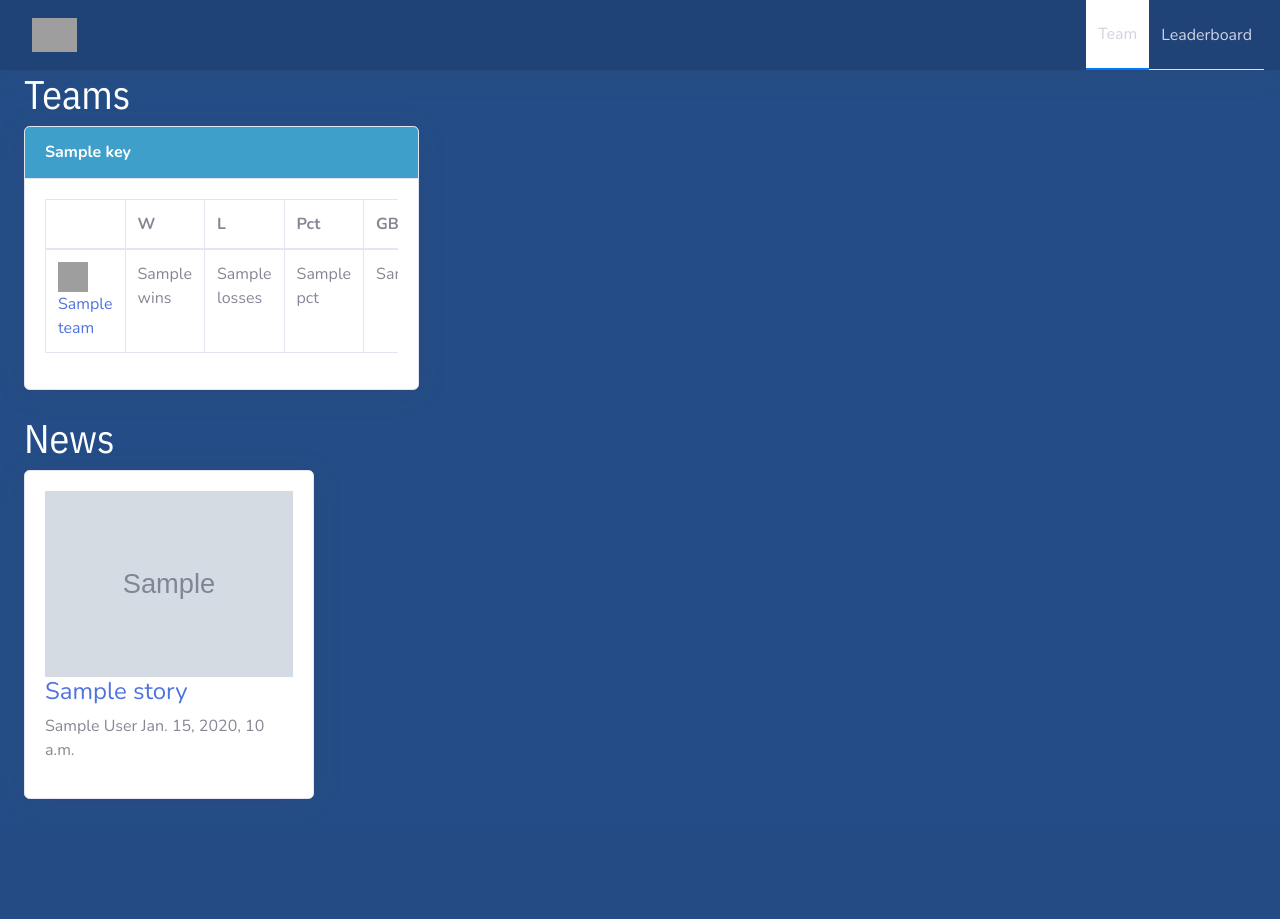
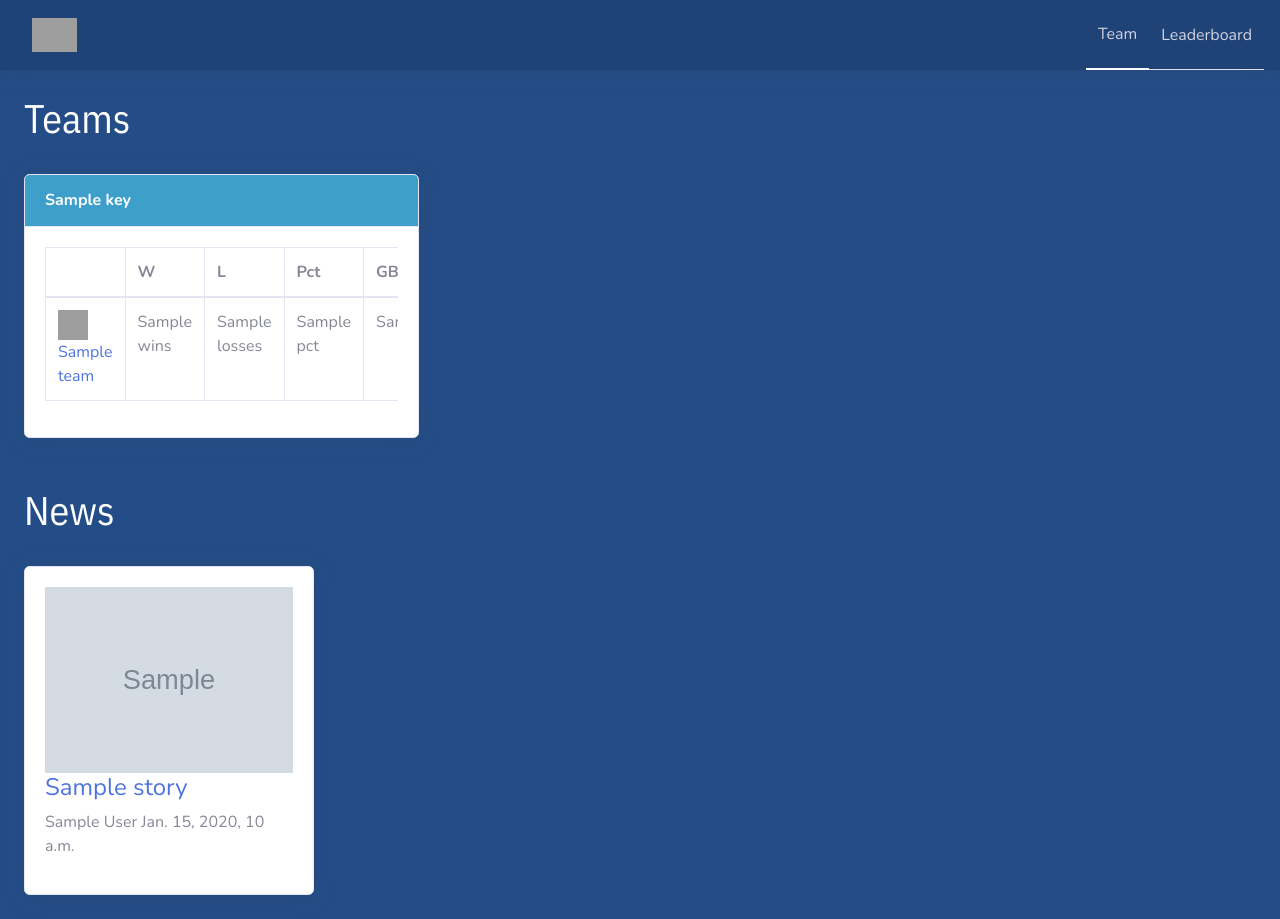
Before and after one commit to dnahon/blueJaysApp, a Django app: template statsApp/templates/v2/index.html in a window 1280 px wide. Before the commit the page ends 799 px from the top, so only its background shows below. Run offline with Django 4.2, Linux system fonts and the light colour scheme; the template is opened without the code that fills it: most values are stand-ins (such as "Sample title", 1, 10 or a date in 2020); grey boxes marked "Sample" are stand-in pictures; some libraries are stand-ins or nearby versions; grey boxes are pictures that could not be loaded.

Commit message:
almost done

```diff
--- a/statsApp/templates/v2/base.html
+++ b/statsApp/templates/v2/base.html
@@ -15,7 +15,7 @@
     <title>Bue Jays App</title>
 
     <!-- Custom fonts for this template-->
-    <link href="{% static 'vendor/fontawesome-free/css/all.min.css' %}" rel="stylesheet" type="text/css">
+    <link rel="stylesheet" href="https://cdnjs.cloudflare.com/ajax/libs/font-awesome/6.4.2/css/all.min.css" integrity="sha512-z3gLpd7yknf1YoNbCzqRKc4qyor8gaKU1qmn+CShxbuBusANI9QpRohGBreCFkKxLhei6S9CQXFEbbKuqLg0DA==" crossorigin="anonymous" referrerpolicy="no-referrer" />
     <link
         href="https://fonts.googleapis.com/css?family=Nunito:200,200i,300,300i,400,400i,600,600i,700,700i,800,800i,900,900i"
         rel="stylesheet">
--- a/statsApp/templates/v2/index.html
+++ b/statsApp/templates/v2/index.html
@@ -12,16 +12,18 @@
 
     .nav-transparent-tabs .nav-item {
             margin-bottom: 0;
+            color: white !important;
         }
         .nav-transparent-tabs .nav-link {
             background: transparent;
             border: none;
-            color: #000; /* Unselected tab text color */
+            color: white; /* Unselected tab text color */
             border-radius: 0;
         }
         .nav-transparent-tabs .nav-link.active {
-            border-bottom: 2px solid #007bff; /* Selected tab highlight color */
-            color: #fff; /* Selected tab text color */
+            background: transparent;
+            border-bottom: 2px solid white; /* Selected tab highlight color */
+            color: white; /* Text color for unselected tabs */
         }
 
 </style>
@@ -47,7 +49,7 @@
 <div class="tab-content" id="myTabContent">
     <div class="tab-pane fade show active" id="team" role="tabpanel" aria-labelledby="team-tab">
         <div class="row px-6">
-            <div class="col-12">
+            <div class="col-12 my-4">
                 <h1 style="color: white; font-family: 'IBM Plex Sans Condensed'; " class="mb-2 d-block"> Teams </h1>
             </div>
 
@@ -99,7 +101,7 @@
             {% endfor %}
         </div>
         <div class="row px-6">
-            <div class="col-12">
+            <div class="col-12  my-4">
                 <h1 style="color: white; font-family: 'IBM Plex Sans Condensed'; " class="mb-2 d-block"> News </h1>
             </div>
 
@@ -125,7 +127,7 @@
 
     <div class="tab-pane fade" id="leaderboard" role="tabpanel" aria-labelledby="leaderboard-tab">
         <div class="row px-6">
-            <div class="col-12">
+            <div class="col-12  my-4">
                 <h1 style="color: white; font-family: 'IBM Plex Sans Condensed';"> Leaders </h1>
             </div>
         </div>
```
Also changed, not shown: statsApp/templates/v2/player.html (+17 -6 lines).
